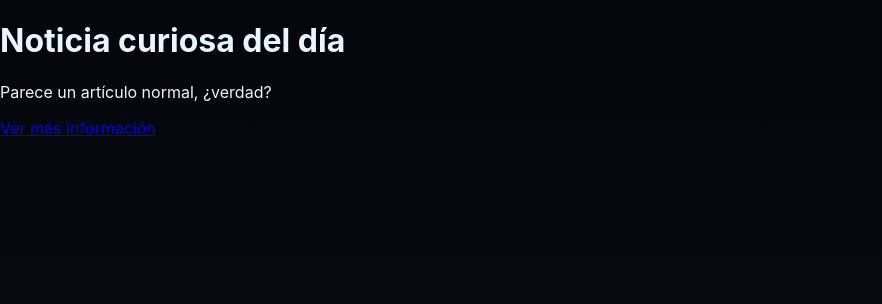
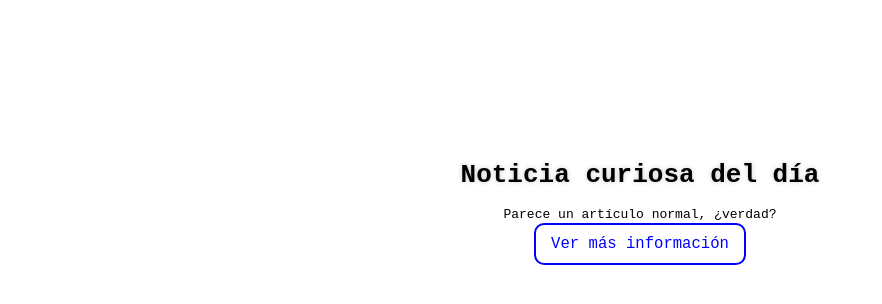
Before and after one commit to addielsoto00-sudo/improved-meme, a plain HTML site: page index.html in a window 1280 px wide. Shown: the whole page, without its empty margins (0-882 px from the left). Drawn offline with Linux system fonts and the light colour scheme.

Commit message:
style.css

```diff
--- a/style.css
+++ b/style.css
@@ -1,42 +1,48 @@
-:root{
-  --bg:#05060b;
-  --accent:#6effff;
-  --accent2:#ff6ef2;
-  --glass: rgba(255,255,255,0.04);
-  --glass2: rgba(255,255,255,0.02);
-  font-family: Inter, system-ui, Arial, sans-serif;
+/* Estilos generales */
+body {
+  font-family: monospace;
+  text-align: center;
+  background: white;
+  color: black;
+  transition: background 2s, color 2s;
+  overflow: hidden;
+  margin: 0;
+  padding: 0;
 }
 
-*{box-sizing:border-box}
-html,body,#canvas{height:100%;margin:0;background:linear-gradient(180deg,#05060b 0%,#0b0f1a 100%);color:#e8f7ff}
-.topbar{display:flex;justify-content:space-between;align-items:center;padding:18px 28px;background:linear-gradient(90deg,rgba(255,255,255,0.02),transparent);backdrop-filter:blur(4px)}
-.topbar h1{font-size:20px;letter-spacing:1px;margin:0}
-.controls button{margin-left:8px;padding:8px 12px;border-radius:8px;border:1px solid rgba(255,255,255,0.06);background:var(--glass);color:inherit;cursor:pointer}
-
-/* Grid of portals */
-.portal-grid{display:grid;grid-template-columns:repeat(auto-fit,minmax(240px,1fr));gap:18px;padding:28px;align-items:stretch}
-.portal{display:block;text-decoration:none;color:inherit;border-radius:14px;padding:18px;background:linear-gradient(135deg,rgba(255,255,255,0.02),rgba(255,255,255,0.01));box-shadow:0 6px 24px rgba(2,6,23,0.6);transition:transform .35s,box-shadow .35s;position:relative;overflow:hidden;border:1px solid rgba(255,255,255,0.03)}
-.portal:hover{transform:translateY(-8px);box-shadow:0 18px 60px rgba(12,20,40,0.7)}
-.portal-inner{height:100%;display:flex;flex-direction:column;justify-content:center;align-items:flex-start;gap:8px}
-.portal-title{font-weight:700;font-size:18px;display:inline-block;position:relative}
-.portal p{margin:0;opacity:.9}
-
-/* secret portal button */
-.secret{background:linear-gradient(120deg,var(--accent),var(--accent2));color:#031018;font-weight:700;text-align:center}
-
-/* small animated aura */
-.portal::before{
-  content:"";position:absolute;inset:-40%;background:radial-gradient(circle at 20% 20%, rgba(110,255,255,0.06), transparent 8%), radial-gradient(circle at 80% 80%, rgba(255,110,242,0.04), transparent 10%);filter:blur(20px);opacity:.9;transform:scale(1);transition:opacity .4s;pointer-events:none
+/* Títulos */
+h1 {
+  font-size: 2em;
+  margin-top: 20vh;
+  text-shadow: 0px 0px 5px rgba(0,0,0,0.2);
 }
 
-/* footer */
-.foot{padding:14px 28px;border-top:1px solid rgba(255,255,255,0.02);font-size:13px;opacity:.9;display:flex;justify-content:space-between}
-
-/* responsive */
-@media (max-width:600px){
-  .topbar{flex-direction:column;gap:10px;align-items:flex-start}
+/* Enlaces */
+a {
+  font-size: 1.2em;
+  text-decoration: none;
+  color: blue;
+  border: 2px solid blue;
+  padding: 10px 15px;
+  border-radius: 10px;
+  transition: 0.3s;
+}
+a:hover {
+  background: blue;
+  color: white;
 }
 
-/* small map overlay (hidden initially) */
-#mapOverlay{position:fixed;right:18px;top:80px;background:linear-gradient(180deg,rgba(8,12,20,0.95),rgba(6,8,12,0.95));padding:12px;border-radius:10px;border:1px solid rgba(255,255,255,0.03);display:none;z-index:999}
-#mapOverlay.open{display:block}
+/* Texto con efecto glitch */
+.glitch {
+  font-size: 2em;
+  animation: glitch 0.3s infinite;
+}
+
+/* Animación glitch */
+@keyframes glitch {
+  0% { text-shadow: 2px 0 red; }
+  20% { text-shadow: -2px 0 blue; }
+  40% { text-shadow: 2px 2px lime; }
+  60% { text-shadow: -2px -2px purple; }
+  100% { text-shadow: 0 0 white; }
+}
```
